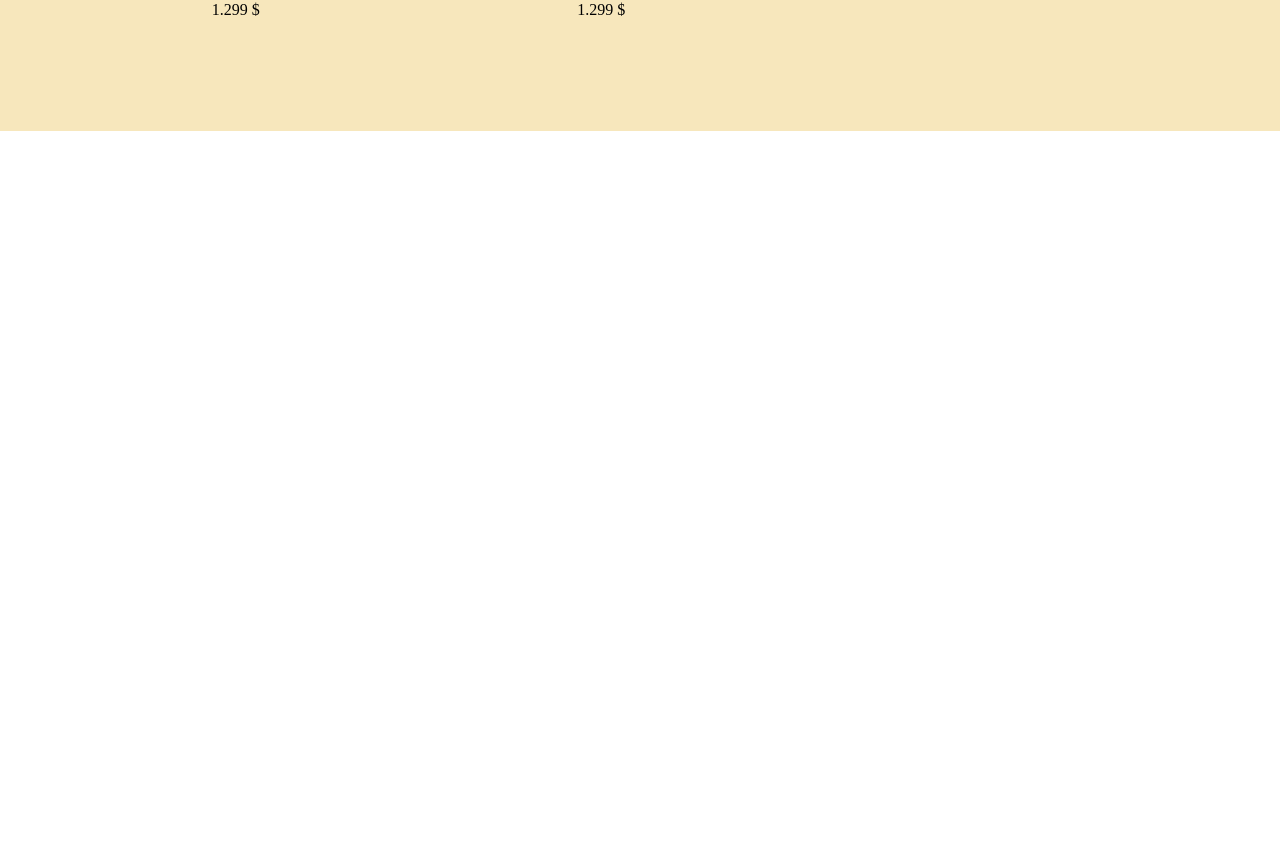
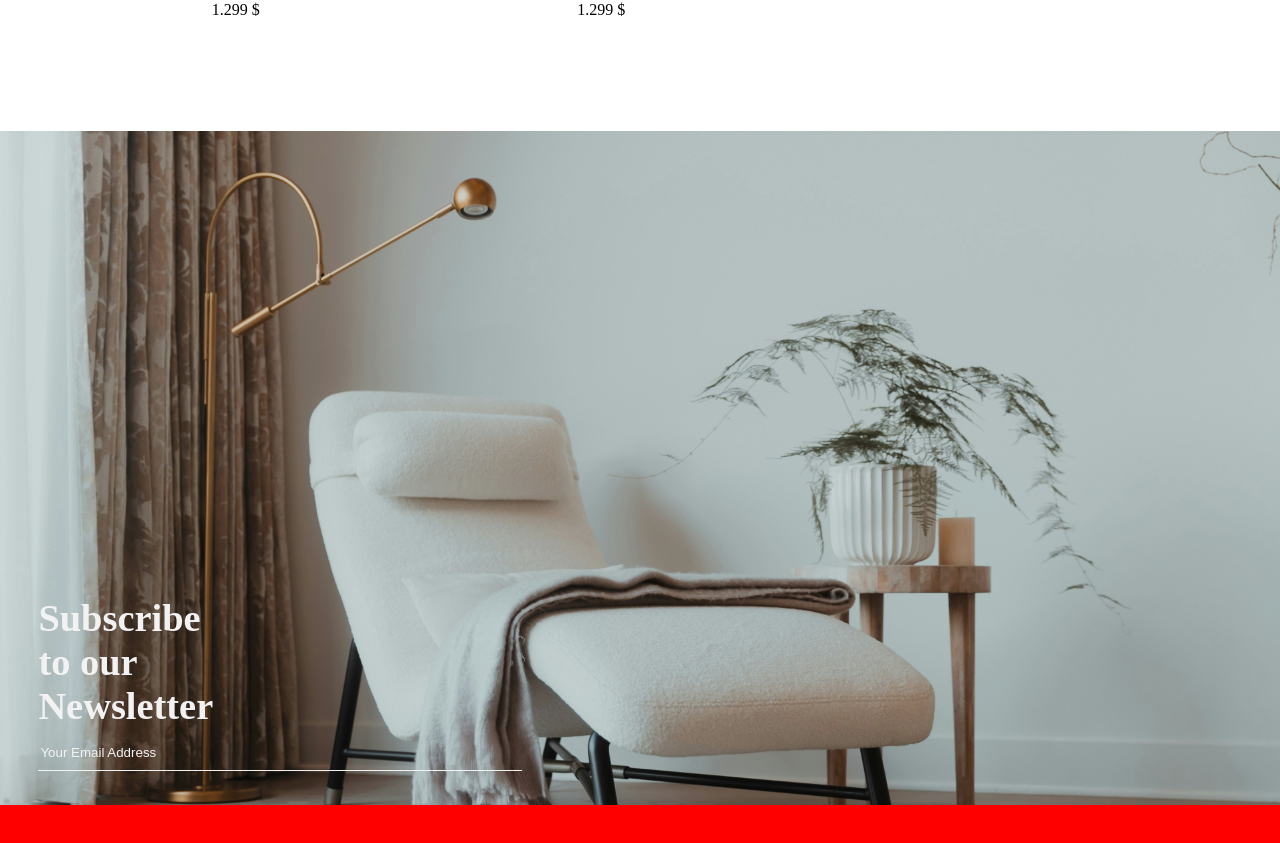
Before and after one commit to berryywise/beatton-spa-webshop, a React (Vite) app: page / in a window 1280 px wide. Shown: the part 1934-2777 px from the top of the page. Before the commit the page ends 2065 px from the top, so only its background shows below. Built offline with nearby package versions, Linux system fonts and the light colour scheme.

Commit message:
Add footer section and components

```diff
--- a/src/App.css
+++ b/src/App.css
@@ -3,6 +3,5 @@
 }
 
 #root {
-    background-color: rgb(247, 231, 188);
     min-height: 100vh;
 }
--- /dev/null
+++ b/src/components/footer/Footer.css
@@ -0,0 +1,49 @@
+::placeholder {
+    color: white;
+  }
+
+.footer-banner-container {
+    background-image: url(/src/assets/footer.jpg);
+    background-size: cover;
+    width: 100%;
+    aspect-ratio: 3.8 / 2;
+    height: 100%;
+    position: relative;
+}
+
+.footer-banner-container:after {
+    background: rgba(48, 46, 48, 0.062);
+    width: 100%;
+    height: 100%;
+    position: absolute;
+    content: "";
+}
+
+.footer-form {
+    display: flex;
+    flex-direction: column;
+    gap: 1rem;
+    position: absolute;
+    bottom: 15px;
+    color: white;
+    margin-left: 3%;
+    max-width: 15vw;
+}
+
+.footer-title {
+    font-size: 3vw;
+}
+
+.footer-input {
+    border: none;
+    background-color: transparent;
+    width: 250%;
+    border-bottom: 1px solid white;
+    padding-bottom: 5%;
+    margin-bottom: 10%;
+}
+
+.footer-container {
+    height: 80vh;
+    background-color: red;
+}
--- /dev/null
+++ b/src/components/footer/Footer.tsx
@@ -0,0 +1,25 @@
+import React from 'react';
+import "./Footer.css"
+
+export const FooterBanner = () => {
+    return (
+    <div className='footer-banner-container'>
+        <div className='footer-banner'>
+            <div className='footer-form'>
+                <h3 className='footer-title'>Subscribe to our Newsletter</h3>
+                <input className='footer-input' type="text" placeholder='Your Email Address' />
+            </div>
+        </div>
+    </div>
+    )
+}
+
+const Footer = () => {
+    return (
+        <div className='footer-container'>
+
+        </div>
+    );
+}
+
+export default Footer;
--- a/src/components/homepage/Home.css
+++ b/src/components/homepage/Home.css
@@ -9,6 +9,14 @@
     background-size: cover;
     width: 100%;
     aspect-ratio: 3.8 / 2;
+}
+
+.home-banner:after{
+    background: rgba(48, 46, 48, 0.062);
+    width: 100%;
+    height: 100%;
+    position: absolute;
+    content: "";
 }
 
 .overlay-text {
--- a/src/components/homepage/Home.tsx
+++ b/src/components/homepage/Home.tsx
@@ -2,8 +2,10 @@ import React from 'react';
 import Header from '../header/Header';
 
 import '../../App.css'
+
 import Banner from './Banner';
 import BrowseProducts from './BrowseProducts';
+import Footer, { FooterBanner } from '../footer/Footer';
 
 
 const Home = () => {
@@ -12,6 +14,8 @@ const Home = () => {
         <Header />
         <Banner />
         <BrowseProducts />
+        <FooterBanner />
+        <Footer />
         </>
     );
 }
```
Also changed, not shown: src/assets/footer.avif (added), src/assets/footer.jpg (added).
